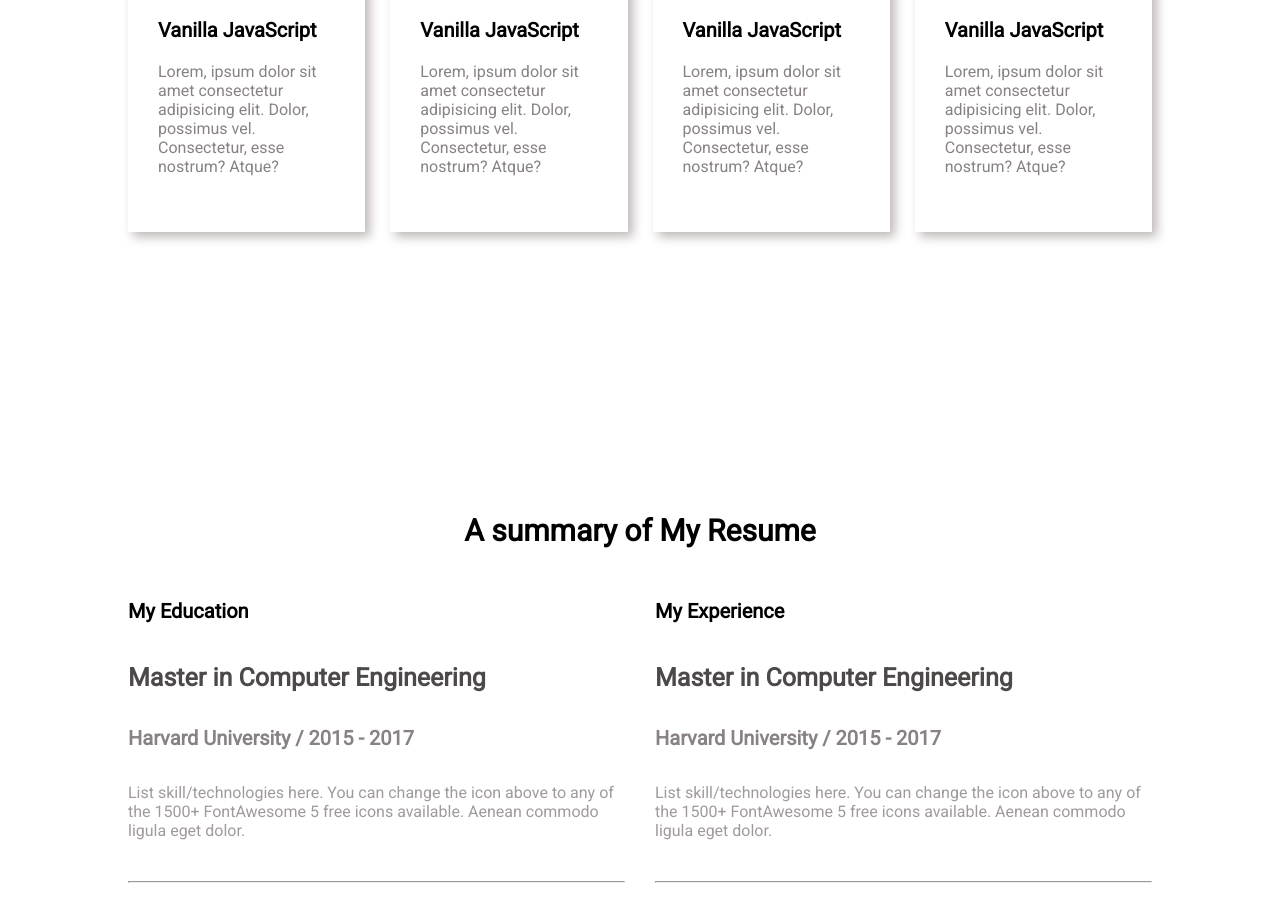
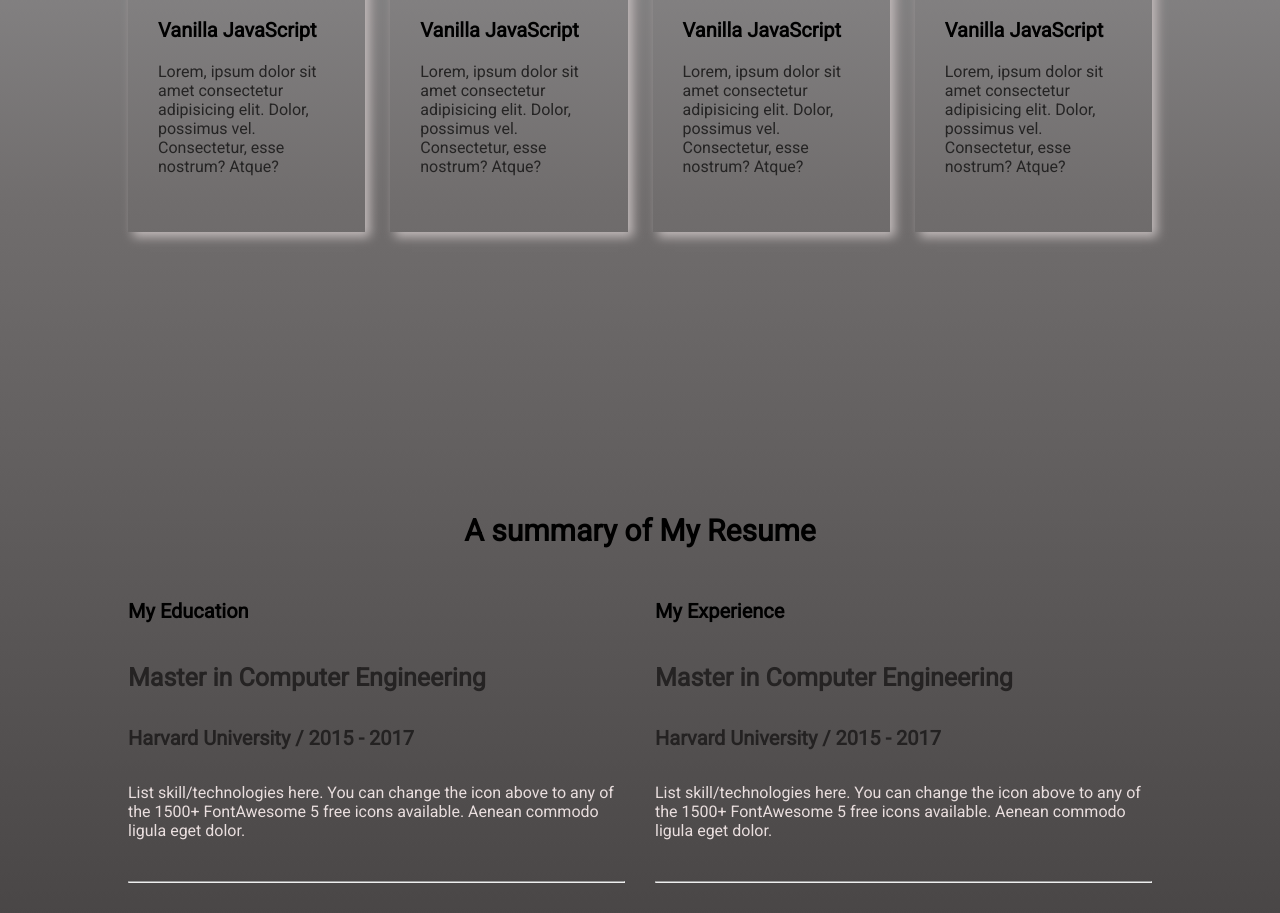
Before and after one commit to EsrakFahim/new, a plain HTML site: page index.html in a window 1280 px wide. Shown: the part 2113-3026 px from the top of the page. Drawn offline with Linux system fonts and the light colour scheme.

Commit message:
background change

```diff
--- a/css/style.css
+++ b/css/style.css
@@ -2,6 +2,7 @@ body{
     font-family: 'Open Sans', sans-serif;
     font-family: 'Roboto', sans-serif;
     margin: 0;
+    background-image: linear-gradient(180deg,#ffffff,#d3d6da,#706d6d,#312e2e,#000000);
 }
 #header{
     background-image: url(../images/developer.png);
@@ -142,7 +143,7 @@ a{
     margin-bottom: 20px;
 }
 .work_description{
-    color: #888282;
+    color: #252424;
 }
 .resume_section{
     width: 80%;
@@ -165,15 +166,15 @@ a{
 .resume_title{
     font-size: 25px;
     font-weight: 700;
-    color: #4d4949;
+    color: #252323;
 }
 .resume_sub_title{
     font-size: 20px;
     font-weight: 700;
-    color: #888282;
+    color: #242222;
 }
 .resume_description{
-    color: #a09a9a;
+    color: #e9dede;
     padding-bottom: 25px;
 }
 .resume_btn{
@@ -181,7 +182,7 @@ a{
     margin-top: 50px;
 }
 .footetr{
-    background-image: linear-gradient(180deg,#ffffff,#d3d6da,#706d6d,#312e2e,#000000);
+
     color: #f0f8ff;
 }
 .footer_conteinar{
```
